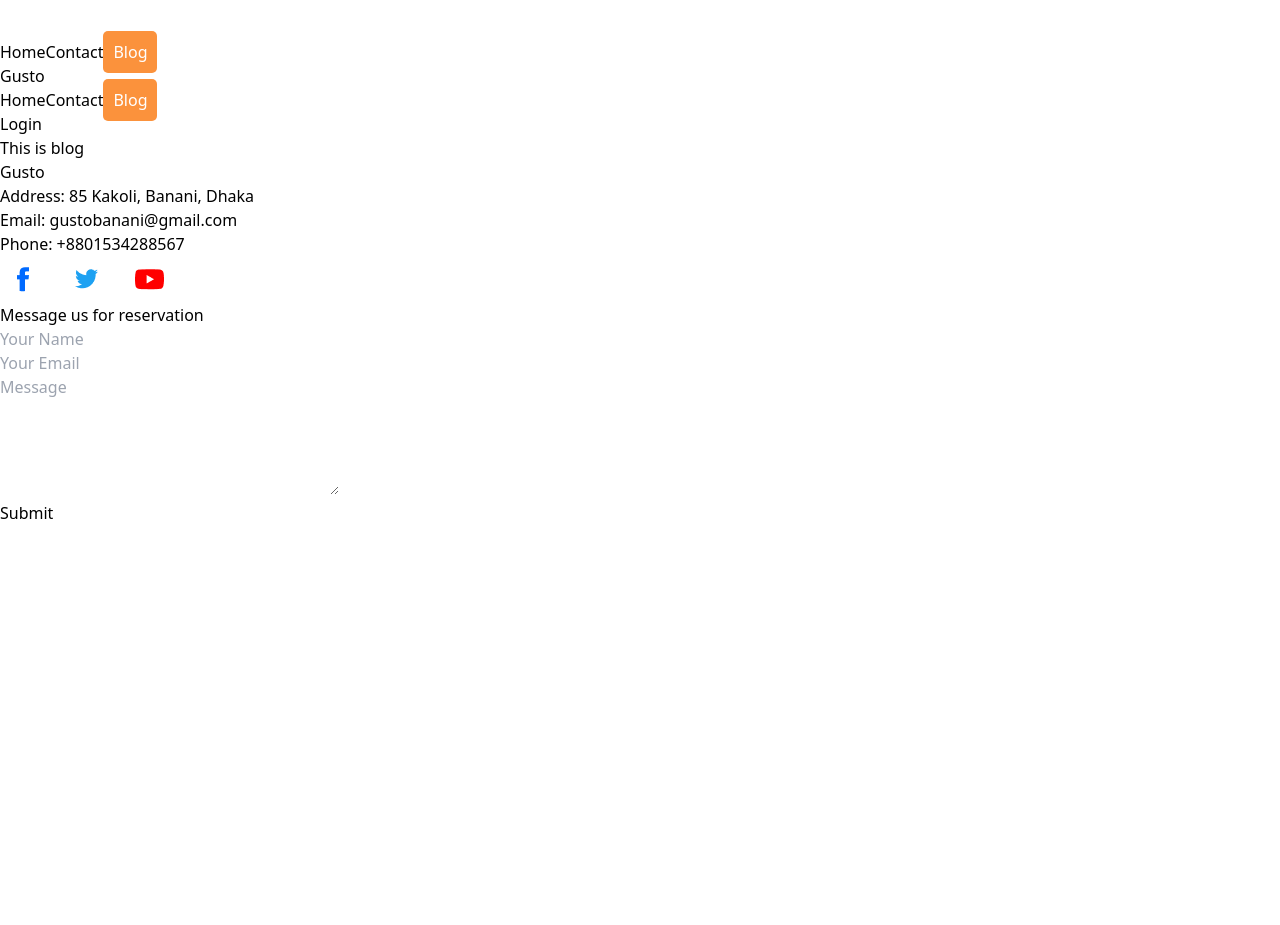
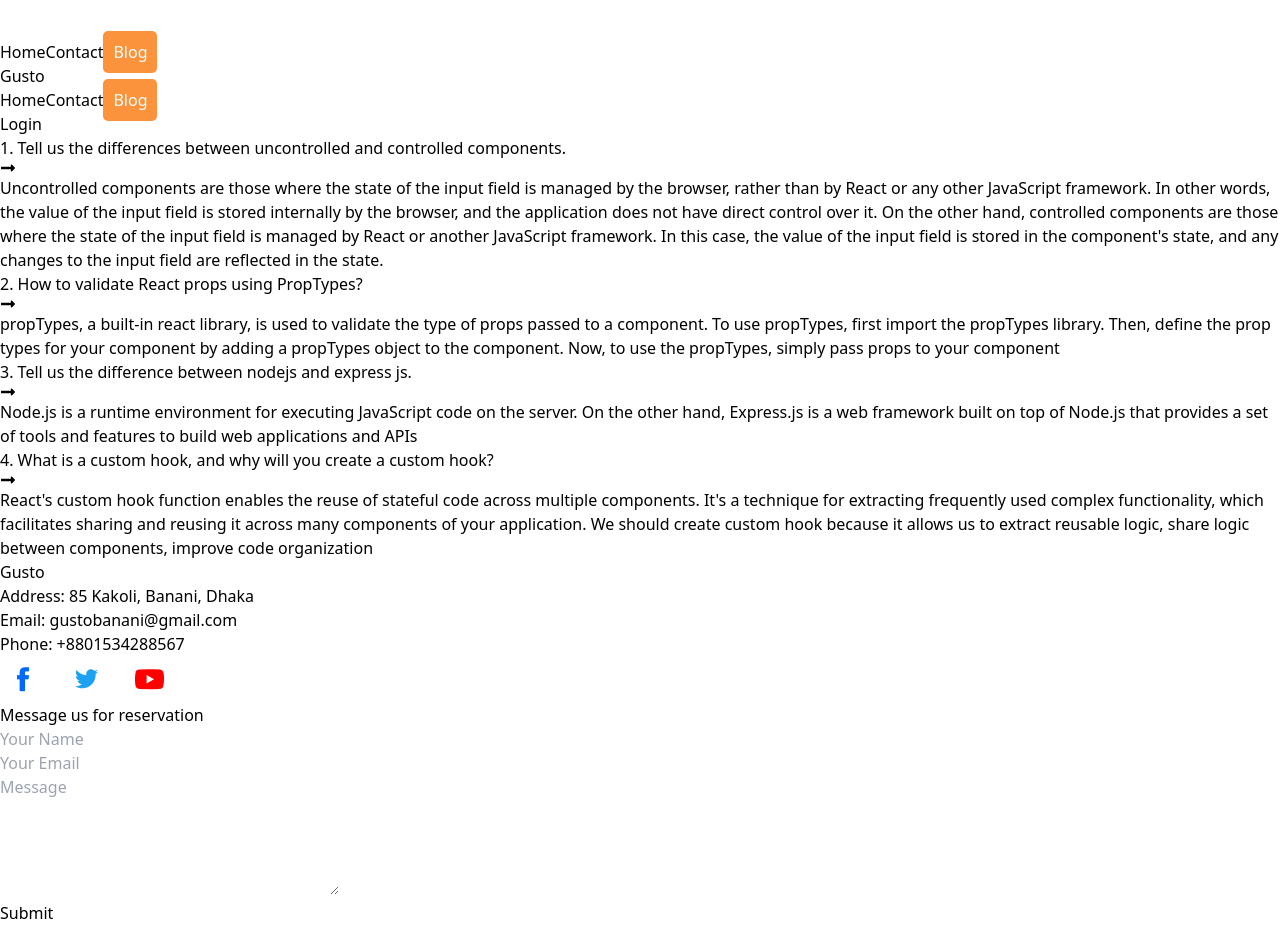
Before and after one commit to Bakhtiar2000/Gusto-client, a React (Vite) app: page /blog in a window 1280 px wide. Shown: the part 1240-2165 px from the top of the page. Before the commit the page ends 1765 px from the top, so only its background shows below. Built offline with nearby package versions, Linux system fonts and the light colour scheme; no server answers.

Commit message:
added blog

```diff
--- a/src/Pages/Blog/Blog.jsx
+++ b/src/Pages/Blog/Blog.jsx
@@ -1,9 +1,27 @@
 import React from 'react';
-
+import { FaLongArrowAltRight } from 'react-icons/fa';
 const Blog = () => {
     return (
-        <div>
-            <h2> This is blog </h2>
+        <div className='px-20 my-10'>
+            <h2 className='text-xl'> 1. Tell us the differences between uncontrolled and controlled components. </h2>
+            <p className='mb-5 mt-2'><FaLongArrowAltRight/>
+            Uncontrolled components are those where the state of the input field is managed by the browser, rather than by React or any other JavaScript framework. In other words, the value of the input field is stored internally by the browser, and the application does not have direct control over it. On the other hand, controlled components are those where the state of the input field is managed by React or another JavaScript framework. In this case, the value of the input field is stored in the component's state, and any changes to the input field are reflected in the state.
+            </p>
+
+            <h2 className='text-xl'> 2. How to validate React props using PropTypes? </h2>
+            <p className='mb-5 mt-2'><FaLongArrowAltRight/>
+            propTypes, a built-in react library, is used to validate the type of props passed to a component. To use propTypes, first import the propTypes library. Then, define the prop types for your component by adding a propTypes object to the component. Now, to use the propTypes, simply pass props to your component
+            </p>
+
+            <h2 className='text-xl'> 3. Tell us the difference between nodejs and express js. </h2>
+            <p className='mb-5 mt-2'><FaLongArrowAltRight/>
+            Node.js is a runtime environment for executing JavaScript code on the server. On the other hand, Express.js is a web framework built on top of Node.js that provides a set of tools and features to build web applications and APIs
+            </p>
+
+            <h2 className='text-xl'> 4. What is a custom hook, and why will you create a custom hook? </h2>
+            <p className='mb-5 mt-2'><FaLongArrowAltRight/>
+            React's custom hook function enables the reuse of stateful code across multiple components. It's a technique for extracting frequently used complex functionality, which facilitates sharing and reusing it across many components of your application. We should create custom hook because it allows us to extract reusable logic, share logic between components, improve code organization
+            </p>
         </div>
     );
 };
```
